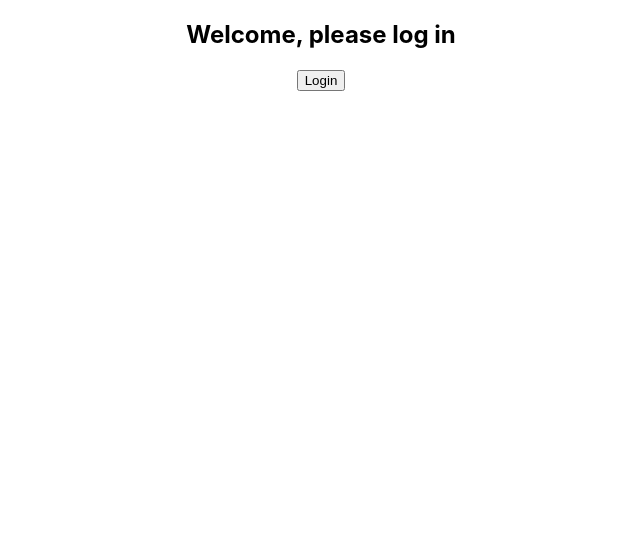
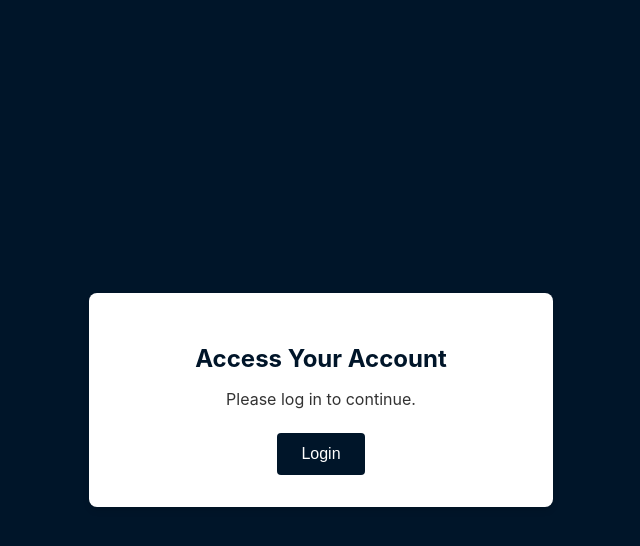
Before and after one commit to GanishkaWidanapathirana/InvoiceReaderFront, a React (Create React App) app: page / in a window 1280 px wide. Shown: the top 546 px of the page, without its empty margins (319-959 px from the left). Built offline with nearby package versions, Linux system fonts and the light colour scheme.

Commit message:
IR 02: Complete authentication with choreo

```diff
--- a/src/App.tsx
+++ b/src/App.tsx
@@ -1,30 +1,30 @@
 import React, { useEffect, useState } from 'react';
 import './App.css';
-import Dashboard from './components/Dashboard';
+import Dashboard from './components/Dashboard'; // Assuming this is your main dashboard component
 import Cookies from 'js-cookie';
+import LoginPrompt from './components/LoginPrompt';
 
 const App: React.FC = () => {
-  const encodedUserInfo = Cookies.get('userinfo');
-  const [userInfo, setUserInfo] = useState<Record<string, any> | null>(null);
+  const encodedUserInfo = Cookies.get('userinfo'); // Get user info from cookies
+  const [userInfo, setUserInfo] = useState<Record<string, any> | null>(null); // State to hold user info
 
   useEffect(() => {
-    if (!encodedUserInfo) return;
+    if (!encodedUserInfo) return; // If no cookie, do nothing
 
     try {
-      // Decode the cookie and parse it as JSON
+      // Decode and parse the cookie
       const parsedUserInfo = JSON.parse(atob(encodedUserInfo)) as Record<string, any>;
 
       if (parsedUserInfo) {
-        // Store the parsed user info in localStorage and state
-        const info = JSON.stringify(parsedUserInfo);
-        localStorage.setItem('userinfo', info);
+        // Save parsed info to localStorage and update state
+        localStorage.setItem('userinfo', JSON.stringify(parsedUserInfo));
         setUserInfo(parsedUserInfo);
 
         // Remove the cookie after processing
         Cookies.remove('userinfo', { path: '/' });
       }
     } catch (error) {
-      console.error('Error decoding or parsing user info:', error);
+      console.error('Error decoding or parsing user info:', error); // Log any errors
     }
   }, [encodedUserInfo]);
 
@@ -33,15 +33,30 @@ const App: React.FC = () => {
     window.location.href = '/auth/login';
   };
 
+  const handleLogout = async () => {
+    try {
+      // Read the session hint cookie
+      const sessionHint = Cookies.get('session_hint');
+
+      // Clear session data
+      Cookies.remove('userinfo', { path: '/' });
+      localStorage.clear();
+
+      // Redirect the user to the logout page
+      window.location.href = `/auth/logout?session_hint=${sessionHint}`;
+    } catch (error) {
+      console.error('Error during logout:', error);
+    }
+  };
+
   return (
     <div className="App">
       {!userInfo ? (
-        <div>
-          <h2>Welcome, please log in</h2>
-          <button onClick={handleLogin}>Login</button>
-        </div>
+        // If no user info, show login prompt
+        <LoginPrompt onLogin={handleLogin} />
       ) : (
-        <Dashboard />
+        // If user info exists, render the Dashboard
+        <Dashboard userInfo={userInfo} onLogout={handleLogout} />
       )}
     </div>
   );
--- a/src/components/Dashboard.tsx
+++ b/src/components/Dashboard.tsx
@@ -11,10 +11,14 @@ import {
     LogoutOutlined,
   } from "@ant-design/icons";
 import Sider from "antd/es/layout/Sider";
+interface DashboardProps {
+  userInfo: Record<string, any>;
+  onLogout: () => void;
+}
 
 const { Header, Content } = Layout;
 const { Title } = Typography;
-const profileMenu = (
+const profileMenu = (onLogout: () => void)=> (
     <Menu>
       <Menu.Item key="1" icon={<UserOutlined />}>
         Profile
@@ -23,13 +27,13 @@ const profileMenu = (
         Settings
       </Menu.Item>
       <Menu.Divider />
-      <Menu.Item key="3" icon={<LogoutOutlined />} danger>
+      <Menu.Item key="3" icon={<LogoutOutlined />} danger onClick={onLogout}>
         Logout
       </Menu.Item>
     </Menu>
   );
 
-const Dashboard: React.FC = () => {
+const Dashboard: React.FC<DashboardProps> = ({ userInfo, onLogout }) => {
   const [uploadedFile, setUploadedFile] = useState<File | null>(null);
   const [loading, setLoading] = useState<boolean>(false);
   const [suggestions, setSuggestions] = useState<string[]>([]);
@@ -76,10 +80,10 @@ const Dashboard: React.FC = () => {
                     Financial Invoice Analysis
                 </Title>
 
-                <Dropdown overlay={profileMenu} trigger={["click"]}>
+                <Dropdown overlay={profileMenu(onLogout)} trigger={["click"]}>
                     <Space>
                     <Avatar icon={<UserOutlined />} />
-                    <span style={{ cursor: "pointer" }}>John Doe</span>
+                    <span style={{ cursor: "pointer" }}>{userInfo.username}</span>
                     </Space>
                 </Dropdown>
             </Header>
@@ -108,4 +112,5 @@ const Dashboard: React.FC = () => {
   );
 };
 
+
 export default Dashboard;
--- /dev/null
+++ b/src/components/LoginPrompt.tsx
@@ -0,0 +1,65 @@
+import React from 'react';
+
+interface LoginPromptProps {
+  onLogin: () => void; // Function type for the login handler
+}
+
+const LoginPrompt: React.FC<LoginPromptProps> = ({ onLogin }) => {
+  return (
+    <div style={styles.container}>
+      <div style={styles.card}>
+        <h2 style={styles.heading}>Access Your Account</h2>
+        <p style={styles.text}>Please log in to continue.</p>
+        <button
+          style={styles.button}
+          onClick={onLogin}
+          onMouseOver={(e) => (e.currentTarget.style.backgroundColor = '#004080')}
+          onMouseOut={(e) => (e.currentTarget.style.backgroundColor = '#001529')}
+        >
+          Login
+        </button>
+      </div>
+    </div>
+  );
+};
+
+const styles: Record<string, React.CSSProperties> = {
+  container: {
+    display: 'flex',
+    justifyContent: 'center',
+    alignItems: 'center',
+    minHeight: '100vh',
+    backgroundColor: '#001529', // Dark blue background
+  },
+  card: {
+    backgroundColor: '#fff', // White card background
+    padding: '2rem',
+    borderRadius: '8px',
+    boxShadow: '0 4px 6px rgba(0, 0, 0, 0.1)',
+    textAlign: 'center',
+    maxWidth: '400px',
+    width: '90%',
+  },
+  heading: {
+    fontSize: '1.5rem',
+    color: '#001529', // Dark blue heading
+    marginBottom: '1rem',
+  },
+  text: {
+    fontSize: '1rem',
+    color: '#333', // Subtle text color
+    marginBottom: '1.5rem',
+  },
+  button: {
+    padding: '0.75rem 1.5rem',
+    backgroundColor: '#001529', // Dark blue button
+    color: '#fff', // White text
+    border: 'none',
+    borderRadius: '4px',
+    cursor: 'pointer',
+    fontSize: '1rem',
+    transition: 'background-color 0.3s',
+  },
+};
+
+export default LoginPrompt;
```
